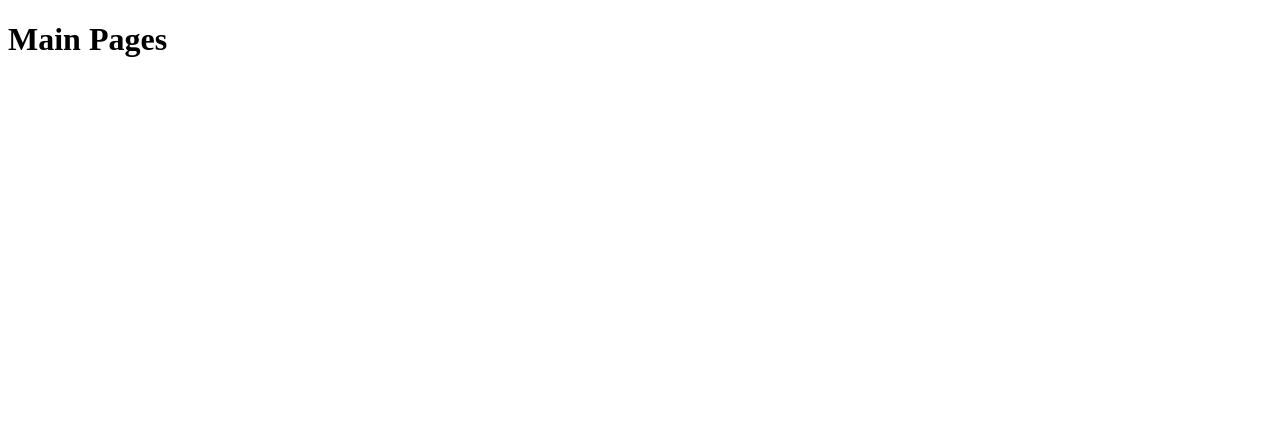
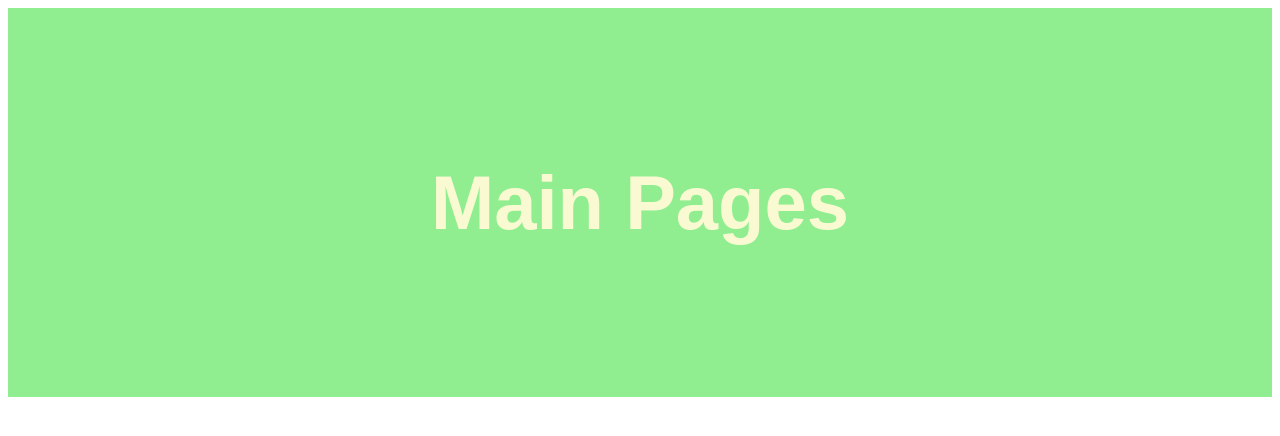
Before and after one commit to Aesthet1cs/TestWork, a plain HTML site: page index.html in a window 1280 px wide. Drawn offline with Linux system fonts and the light colour scheme.

Commit message:
Content ready

```diff
--- a/index.html
+++ b/index.html
@@ -3,9 +3,12 @@
   <head>
     <meta charset="UTF-8" />
     <meta name="viewport" content="width=device-width, initial-scale=1.0" />
+    <link rel="stylesheet" href="main.css" />
     <title>Document</title>
   </head>
   <body>
-    <h1>Main Pages</h1>
+    <main class="main">
+      <h1>Main Pages</h1>
+    </main>
   </body>
 </html>
--- a/main.css
+++ b/main.css
@@ -0,0 +1,8 @@
+.main {
+  background: lightgreen;
+  padding: 100px;
+  font-size: 38px;
+  color: lightgoldenrodyellow;
+  font-family: sans-serif;
+  text-align: center;
+}
```
